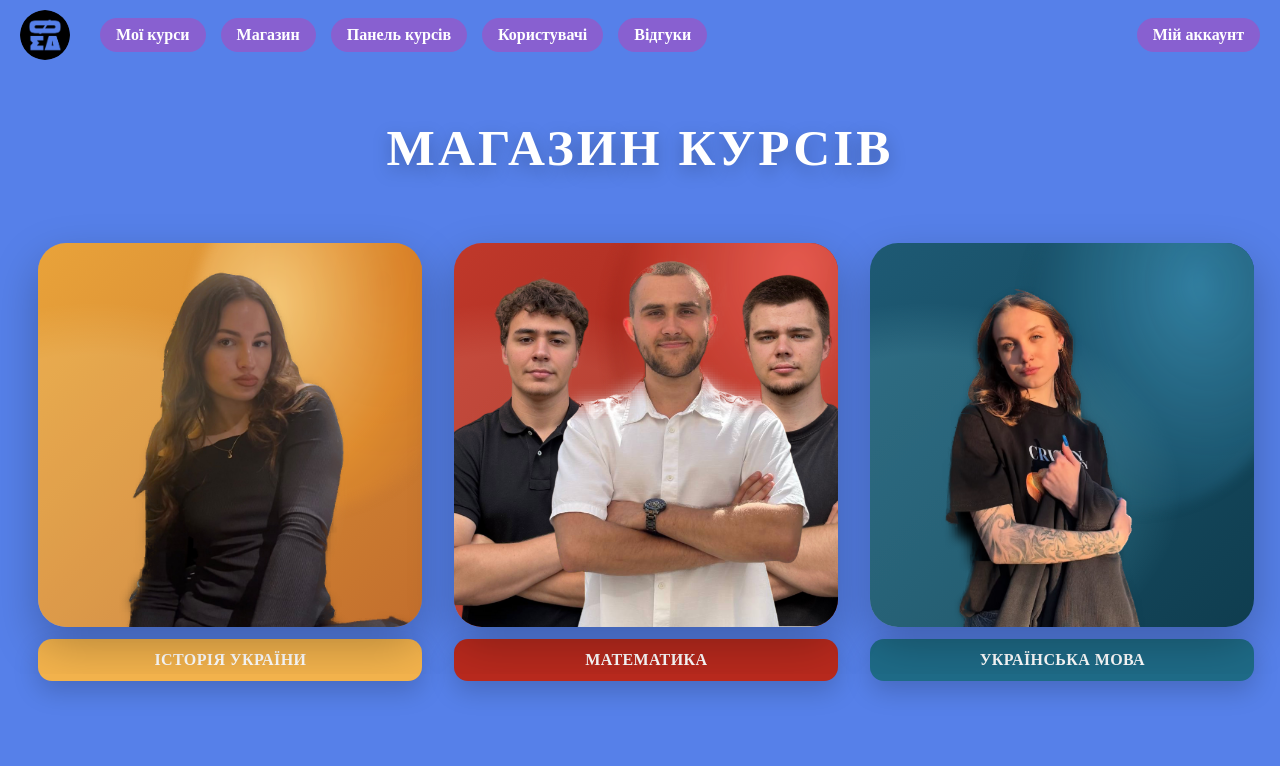
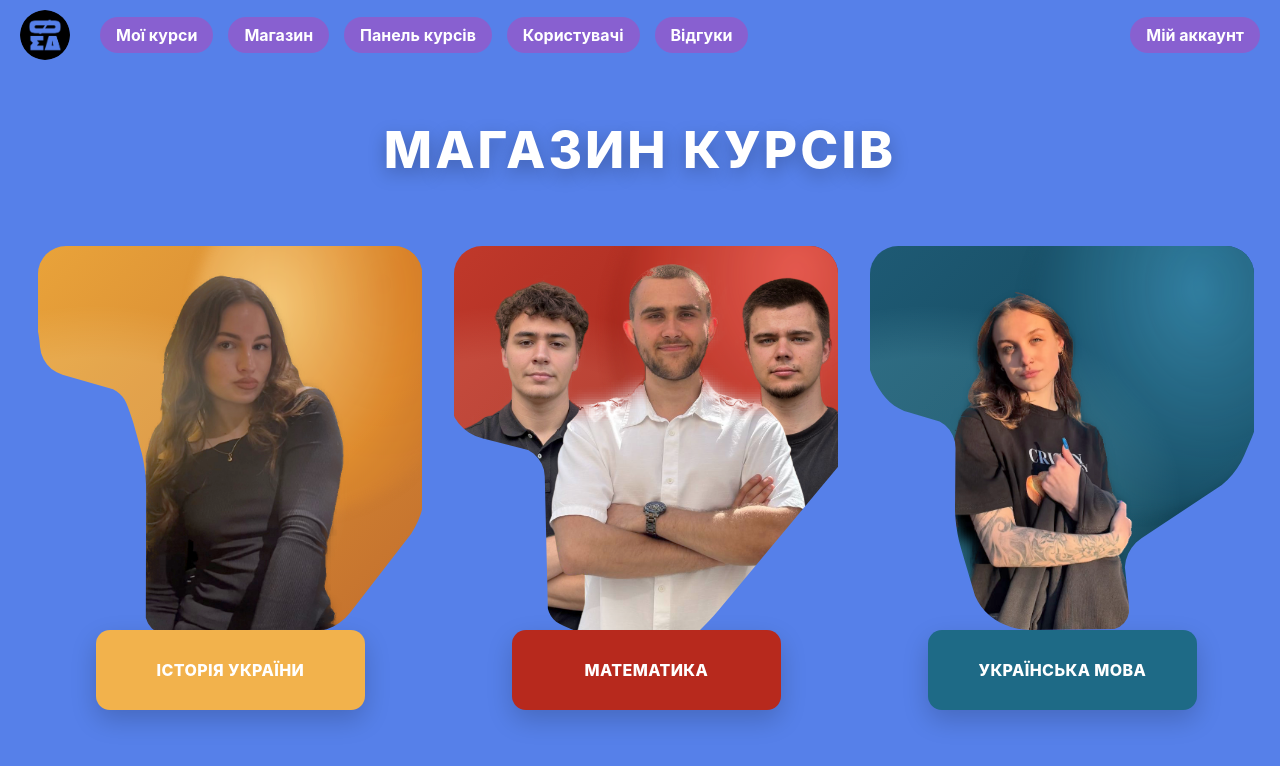
Before and after one commit to aeustosibrevia/nomoretearsweb, a React (Create React App) app: page / in a window 1280 px wide. Shown: the top 766 px of the page. Built offline with nearby package versions, Linux system fonts and the light colour scheme.

Commit message:
font, mainshopage

```diff
--- a/src/styles/App.css
+++ b/src/styles/App.css
@@ -3,6 +3,7 @@ html, body {
     margin: 0;
     padding: 0;
     background: #5680E9;
+
 }
 
 .app-layout {
@@ -13,10 +14,13 @@ html, body {
 
 .Header {
     flex-shrink: 0;
+
 }
 
 .main-content {
     flex: 1;
     display: flex;
     min-height: 100%;
+    font-family: 'Inter', sans-serif;
+
 }
--- a/src/styles/Courses.css
+++ b/src/styles/Courses.css
@@ -30,6 +30,8 @@
     transition: transform .15s, box-shadow .15s, opacity .15s;
     box-shadow:0 6px 14px rgba(0,0,0,.18);
     opacity:.9;
+    margin-bottom: 14px;
+
 }
 .tab:hover{ transform:translateY(-2px); opacity:1; }
 .tab.is-active{ box-shadow:0 10px 24px rgba(0,0,0,.25); }
--- a/src/styles/MainShopStyle.css
+++ b/src/styles/MainShopStyle.css
@@ -11,9 +11,10 @@
 }
 .courses-title{
     margin: 0 0 clamp(12px, 2.5vw, 28px);
+    font-family: 'Inter', sans-serif;
     color:#fff;
     text-transform: uppercase;
-    font-weight: 900;
+    font-weight: 800;
     font-size: clamp(28px, 4vw, 54px);
     letter-spacing: .06em;
     text-align: center;
@@ -29,25 +30,26 @@
     gap: clamp(16px, 2.5vw, 36px);
 }
 
-.card-wrap{
-    display:flex;
-    flex-direction:column;
-    text-decoration:none;
+.card-wrap {
+    display: flex;
+    flex-direction: column;
+    align-items: center;   /* теперь и карточка, и лейбл по центру */
+    text-decoration: none;
 }
 
-.card{
-    position:relative;
-    aspect-ratio: 16 / 16;
-    border-radius:28px;
-    overflow:hidden;
-    box-shadow: 0 18px 45px rgba(0,0,0,.25);
-    isolation:isolate;
+.card {
+    width: 100%;           /* или задай фикс: 300px */
+    aspect-ratio: 16/16;   /* чтобы фото не сжималось */
+    border-radius: 28px;
+    overflow: hidden;
+    isolation: isolate;
+    transition: transform .25s, box-shadow .25s;
 }
 
-.card__photo{
-    position:absolute; inset:0;
-    width:100%; height:100%;
-    object-fit:cover;
+.card__photo {
+    width: 100%;
+    height: 100%;
+    object-fit: cover;
 }
 
 .card::before{
@@ -79,42 +81,41 @@
 }
 
 
-.card__label{
-    width:100%;
+.card__label {
     box-sizing: border-box;
-    margin:0;
-    display:flex;
-    justify-content:center;
-    align-items:center;
-    padding:12px 20px;
-    border-radius:14px;
-    font-weight:800;
-    letter-spacing:.4px;
-    color:#fff;
-    box-shadow:0 10px 26px rgba(0,0,0,.18);
+    margin: 0;
+    font-family: 'Inter', sans-serif;
+    display: flex;
+    justify-content: center;
+    align-items: center;
+
+    /* размеры */
+    width: 70%;     /* или например 200px, подгони под свой макет */
+    height: 80px;   /* сделай больше, чем было через padding */
+
+    /* убираем padding */
+    padding: 0;
+
+    border-radius: 14px;
+    font-weight: 800;
+    letter-spacing: .4px;
+    color: #fff;
+    box-shadow: 0 10px 26px rgba(0,0,0,.18);
     transition: transform .25s, box-shadow .25s;
-}
-.card-wrap{
-    display:flex;
-    flex-direction:column;
-    align-items:stretch;
-    gap:12px;
-    text-decoration:none;
-
 }
 
 .card{
-    transition: transform .25s, box-shadow .25s;
+  transition: transform .25s;
   will-change: transform;
 }
 
 
 .card-wrap:hover .card,
 .card-wrap:hover .card__label{
-    transform: translateY(-6px);
+  transform: translateY(-4px);
 }
 .card-wrap:hover .card{
-    box-shadow: 0 24px 60px rgba(0,0,0,.28);
+ /* box-shadow: 0 24px 60px rgba(0,0,0,.28); */
 }
 
 
@@ -134,7 +135,7 @@
 
 .card-wrap:hover .card{
   transform: translateY(-4px);
-    box-shadow: 0 24px 60px rgba(0,0,0,.28);
+/* box-shadow: 0 24px 60px rgba(0,0,0,.28); */
  transition: transform .25s, box-shadow .25s;
 }
 
@@ -148,29 +149,14 @@
 }
 
 
-.card--history{
-    clip-path: polygon(
-            -12% -12%, 12% -12%, 50% -12%, 88% -12%, 112% -12%,
-            112% 12%, 112% 34%, 112% 66%, 112% 88%, 112% 112%,
-            88% 112%, 50% 112%, 12% 112%, -12% 112%,
-            -12% 88%, -12% 66%, -12% 34%, -12% 12%
-    );
+.card--history {
+    clip-path: polygon(-9.93% -6.37%, -10.18% -7.68%, -10.01% -9.01%, -9.43% -10.21%, -8.50% -11.17%, -7.32% -11.79%, 12.00% -12.00%, 50.00% -12.00%, 88.00% -12.00%, 106.00% -12.00%, 107.55% -11.80%, 109.00% -11.20%, 110.24% -10.24%, 111.20% -9.00%, 111.80% -7.55%, 112.00% 12.00%, 112.00% 34.00%, 112.00% 66.00%, 112.00% 82.00%, 111.91% 82.36%, 111.67% 82.64%, 111.32% 82.78%, 110.95% 82.74%, 110.64% 82.53%, 104.17% 58.51%, 103.91% 58.01%, 103.45% 57.68%, 102.89% 57.58%, 102.35% 57.74%, 101.94% 58.12%, 100.63% 65.85%, 100.26% 67.77%, 99.72% 69.65%, 99.02% 71.48%, 98.17% 73.24%, 97.18% 74.92%, 81.22% 95.56%, 79.97% 96.95%, 78.53% 98.13%, 76.93% 99.09%, 75.21% 99.80%, 73.40% 100.25%, 33.83% 101.23%, 32.29% 101.06%, 30.85% 100.49%, 29.61% 99.55%, 28.67% 98.33%, 28.08% 96.90%, 28.16% 64.01%, 28.13% 62.02%, 28.00% 60.04%, 27.79% 58.07%, 27.48% 56.10%, 27.08% 54.16%, 25.17% 47.24%, 24.86% 46.18%, 24.53% 45.12%, 24.18% 44.07%, 23.81% 43.03%, 23.43% 41.99%, 23.02% 40.96%, 22.56% 40.04%, 21.97% 39.20%, 21.26% 38.45%, 20.44% 37.82%, 19.54% 37.33%, 6.39% 33.50%, 4.88% 32.90%, 3.52% 32.01%, 2.36% 30.86%, 1.46% 29.50%, 0.85% 27.99%, 0.55% 26.39%, 0.36% 24.55%, 0.08% 22.71%, -0.28% 20.89%, -0.72% 19.09%, -1.24% 17.31%);
 }
-
-.card--math{
-    clip-path: polygon(
-            -12% -12%, 12% -12%, 50% -12%, 88% -12%, 112% -12%,
-            112% 12%, 112% 34%, 112% 66%, 112% 88%, 112% 112%,
-            88% 112%, 50% 112%, 12% 112%, -12% 112%,
-            -12% 88%, -12% 66%, -12% 34%, -12% 12%
-    );
+.card--math {
+    clip-path: polygon(-12.00% -6.00%, -11.80% -7.55%, -11.20% -9.00%, -10.24% -10.24%, -9.00% -11.20%, -7.55% -11.80%, 12.00% -12.00%, 50.00% -12.00%, 88.00% -12.00%, 106.00% -12.00%, 107.55% -11.80%, 109.00% -11.20%, 110.24% -10.24%, 111.20% -9.00%, 111.80% -7.55%, 112.00% 12.00%, 112.00% 34.00%, 112.00% 66.00%, 112.00% 82.00%, 111.91% 82.35%, 111.68% 82.62%, 111.34% 82.74%, 110.99% 82.70%, 110.69% 82.50%, 104.67% 59.12%, 104.21% 58.11%, 103.41% 57.33%, 102.39% 56.89%, 101.28% 56.85%, 100.23% 57.21%, 68.93% 94.76%, 67.64% 96.27%, 66.30% 97.75%, 64.91% 99.18%, 63.49% 100.58%, 62.02% 101.92%, 52.63% 109.81%, 52.44% 109.90%, 52.23% 109.89%, 52.04% 109.79%, 51.93% 109.61%, 51.91% 109.41%, 51.98% 109.21%, 52.32% 108.53%, 52.43% 107.77%, 52.29% 107.02%, 51.92% 106.35%, 51.36% 105.83%, 33.88% 100.88%, 32.78% 100.56%, 31.69% 100.19%, 30.61% 99.79%, 29.55% 99.36%, 28.51% 98.89%, 27.48% 98.38%, 26.60% 97.83%, 25.83% 97.12%, 25.21% 96.30%, 24.74% 95.37%, 24.44% 94.38%, 23.63% 59.97%, 23.41% 58.28%, 22.83% 56.69%, 21.92% 55.25%, 20.71% 54.05%, 19.28% 53.14%, 7.33% 50.07%, 5.59% 49.50%, 3.96% 48.65%, 2.50% 47.55%, 1.23% 46.22%, 0.20% 44.70%, -9.93% 17.63%, -10.56% 15.75%, -11.07% 13.84%, -11.48% 11.91%, -11.77% 9.95%, -11.94% 7.98%);
 }
 
 .card--ukr{
-    clip-path: polygon(
-            -12% -12%, 12% -12%, 50% -12%, 88% -12%, 112% -12%,
-            112% 12%, 112% 34%, 112% 66%, 112% 88%, 112% 112%,
-            88% 112%, 50% 112%, 12% 112%, -12% 112%,
-            -12% 88%, -12% 66%, -12% 34%, -12% 12%
-    );
+    clip-path: polygon(-10.44% -6.21%, -10.59% -7.60%, -10.32% -8.97%, -9.65% -10.20%, -8.64% -11.17%, -7.38% -11.79%, 12.00% -12.00%, 50.00% -12.00%, 88.00% -12.00%, 106.00% -12.00%, 107.55% -11.80%, 109.00% -11.20%, 110.24% -10.24%, 111.20% -9.00%, 111.80% -7.55%, 112.00% 12.00%, 112.00% 28.00%, 111.85% 29.82%, 111.39% 31.59%, 110.65% 33.26%, 109.64% 34.78%, 108.39% 36.11%, 104.88% 38.53%, 103.96% 39.21%, 103.15% 40.00%, 102.45% 40.89%, 101.87% 41.87%, 101.44% 42.92%, 101.15% 44.02%, 100.90% 45.19%, 100.61% 46.35%, 100.28% 47.50%, 99.91% 48.64%, 99.49% 49.76%, 97.44% 54.54%, 96.59% 56.29%, 95.57% 57.94%, 94.39% 59.49%, 93.07% 60.91%, 91.62% 62.21%, 70.70% 76.12%, 69.30% 77.23%, 68.14% 78.59%, 67.24% 80.14%, 66.64% 81.82%, 66.37% 83.59%, 67.47% 94.01%, 67.44% 95.51%, 67.00% 96.93%, 66.18% 98.18%, 65.04% 99.15%, 63.68% 99.76%, 41.71% 99.97%, 40.07% 99.89%, 38.45% 99.65%, 36.86% 99.26%, 35.32% 98.71%, 33.84% 98.02%, 32.43% 97.18%, 31.14% 96.21%, 29.97% 95.10%, 28.94% 93.86%, 28.06% 92.50%, 27.34% 91.05%, 23.71% 78.79%, 23.20% 76.87%, 22.79% 74.93%, 22.48% 72.97%, 22.26% 71.00%, 22.13% 69.02%, 22.27% 52.63%, 22.10% 50.94%, 21.57% 49.33%, 20.70% 47.87%, 19.53% 46.64%, 18.13% 45.69%, 10.26% 43.39%, 8.89% 42.94%, 7.58% 42.33%, 6.34% 41.58%, 5.20% 40.69%, 4.17% 39.68%, 3.26% 38.55%, 2.43% 37.32%, 1.67% 36.04%, 0.99% 34.71%, 0.39% 33.35%, -0.12% 31.95%);
+
 }
--- a/src/styles/headerStyle.css
+++ b/src/styles/headerStyle.css
@@ -29,6 +29,7 @@ nav {
 nav a {
     text-decoration: none;
     font-weight: bold;
+    font-family: 'Inter', sans-serif;
     color: white;
     background-color: #8860D0;
     padding: 8px 16px;
@@ -48,6 +49,8 @@ nav a:hover {
 .myAccount {
     text-decoration: none;
     font-weight: bold;
+    font-family: 'Inter', sans-serif;
+
     align-items: center;
     gap: 5px;
     color: white;
```
Lines whose indentation alone changed are shown as unchanged.
